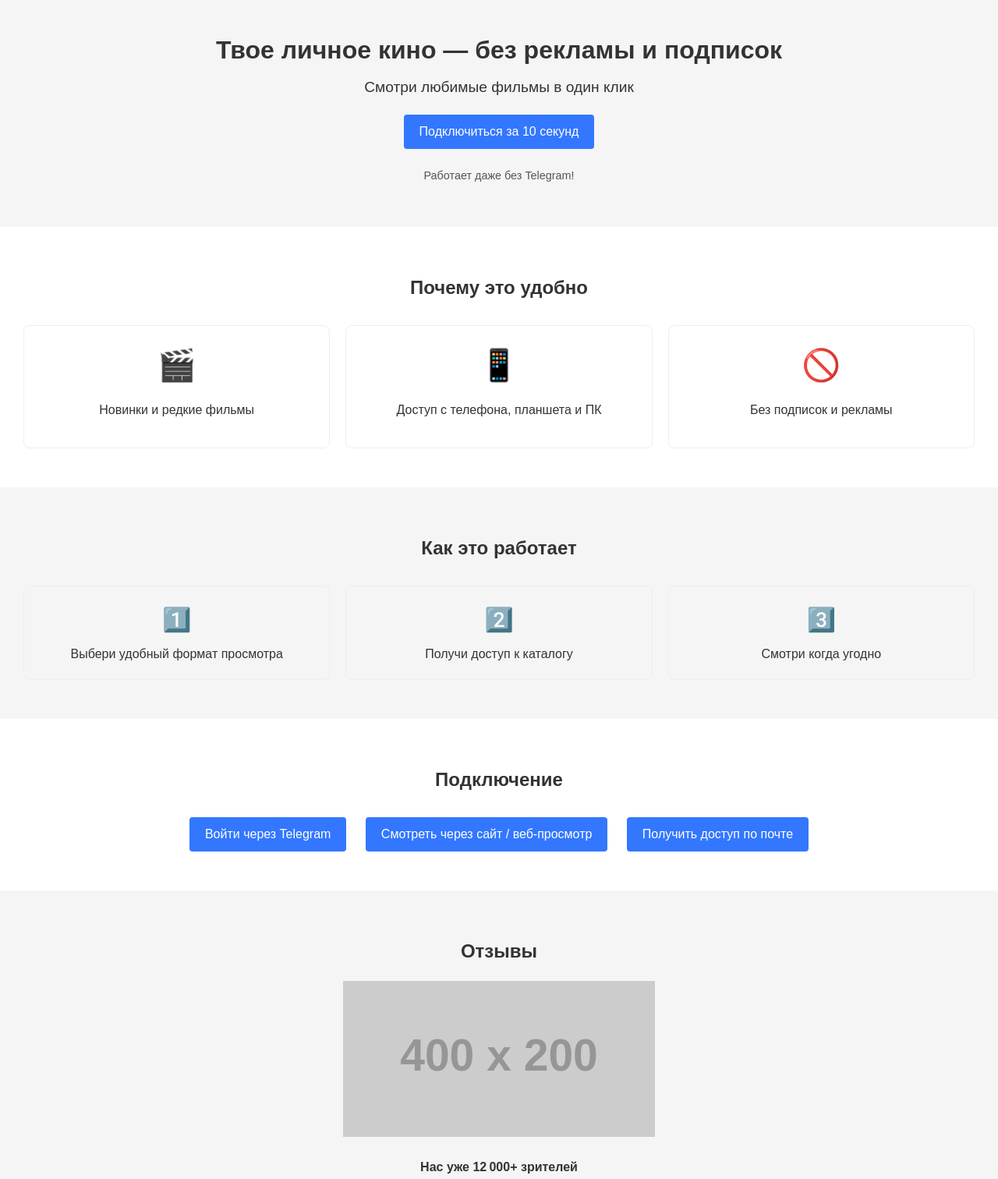
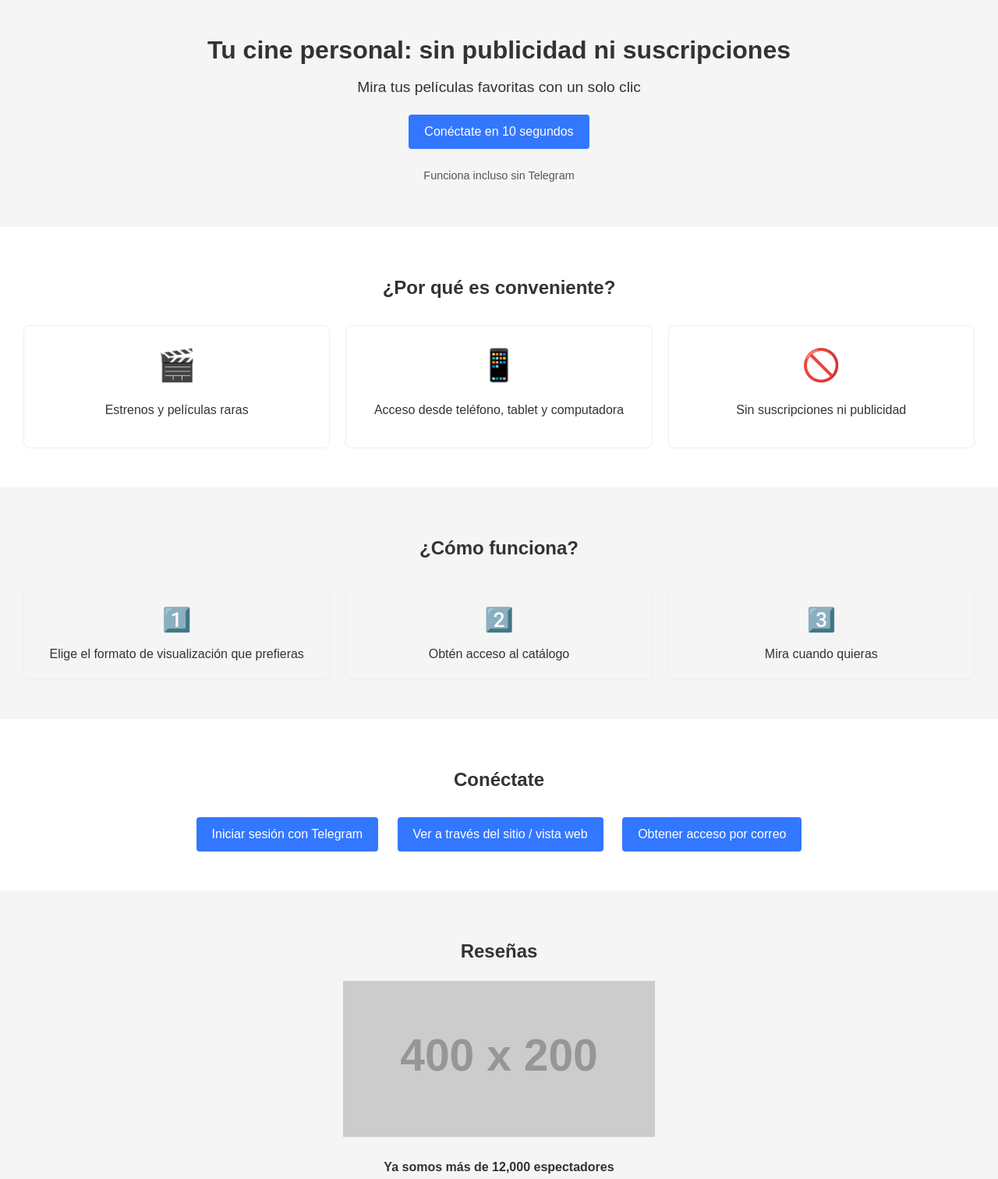
Before and after one commit to Grishmanpro/website, a plain HTML site: page index.html in a window 1280 px wide. Shown: the top 1512 px of the page at 78% size. Drawn offline with Linux system fonts and the light colour scheme; placeholder pictures from the web are drawn by us.

Commit message:
Translate site content to Spanish

```diff
--- a/index.html
+++ b/index.html
@@ -1,84 +1,84 @@
 <!DOCTYPE html>
-<html lang="ru">
+<html lang="es">
 <head>
   <meta charset="UTF-8">
   <meta name="viewport" content="width=device-width, initial-scale=1.0">
-  <meta name="description" content="Смотрите новинки и редкие фильмы без рекламы и подписок. Удобный доступ с любых устройств.">
-  <title>Твое личное кино</title>
+  <meta name="description" content="Mira estrenos y películas raras sin publicidad ni suscripciones. Acceso cómodo desde cualquier dispositivo.">
+  <title>Tu cine personal</title>
   <link rel="stylesheet" href="style.css">
 </head>
 <body>
   <header>
-    <h1>Твое личное кино — без рекламы и подписок</h1>
-    <p class="subheading">Смотри любимые фильмы в один клик</p>
-    <a href="#connect" class="cta-button">Подключиться за 10 секунд</a>
-    <p class="note">Работает даже без Telegram!</p>
+    <h1>Tu cine personal: sin publicidad ni suscripciones</h1>
+    <p class="subheading">Mira tus películas favoritas con un solo clic</p>
+    <a href="#connect" class="cta-button">Conéctate en 10 segundos</a>
+    <p class="note">Funciona incluso sin Telegram</p>
   </header>
 
   <section class="features">
-    <h2>Почему это удобно</h2>
+    <h2>¿Por qué es conveniente?</h2>
     <div class="feature-cards">
       <div class="feature-card">
         <div class="icon">🎬</div>
-        <p>Новинки и редкие фильмы</p>
+        <p>Estrenos y películas raras</p>
       </div>
       <div class="feature-card">
         <div class="icon">📱</div>
-        <p>Доступ с телефона, планшета и ПК</p>
+        <p>Acceso desde teléfono, tablet y computadora</p>
       </div>
       <div class="feature-card">
         <div class="icon">🚫</div>
-        <p>Без подписок и рекламы</p>
+        <p>Sin suscripciones ni publicidad</p>
       </div>
     </div>
   </section>
 
   <section class="steps">
-    <h2>Как это работает</h2>
+    <h2>¿Cómo funciona?</h2>
     <ol>
-      <li><span class="icon">1️⃣</span> Выбери удобный формат просмотра</li>
-      <li><span class="icon">2️⃣</span> Получи доступ к каталогу</li>
-      <li><span class="icon">3️⃣</span> Смотри когда угодно</li>
+      <li><span class="icon">1️⃣</span> Elige el formato de visualización que prefieras</li>
+      <li><span class="icon">2️⃣</span> Obtén acceso al catálogo</li>
+      <li><span class="icon">3️⃣</span> Mira cuando quieras</li>
     </ol>
   </section>
 
   <section class="connection-options" id="connect">
-    <h2>Подключение</h2>
-    <a href="https://t.me/pulpocine_bot">Войти через Telegram</a>
-    <a href="#web">Смотреть через сайт / веб‑просмотр</a>
-    <a href="mailto:info@example.com">Получить доступ по почте</a>
+    <h2>Conéctate</h2>
+    <a href="https://t.me/pulpocine_bot">Iniciar sesión con Telegram</a>
+    <a href="#web">Ver a través del sitio / vista web</a>
+    <a href="mailto:info@example.com">Obtener acceso por correo</a>
   </section>
 
   <section class="reviews">
-    <h2>Отзывы</h2>
-    <img src="https://via.placeholder.com/400x200" alt="screenshot">
-    <p class="user-count">Нас уже 12 000+ зрителей</p>
+    <h2>Reseñas</h2>
+    <img src="https://via.placeholder.com/400x200" alt="captura de pantalla">
+    <p class="user-count">Ya somos más de 12,000 espectadores</p>
   </section>
 
   <section class="faq">
-    <h2>FAQ</h2>
+    <h2>Preguntas frecuentes</h2>
     <details>
-      <summary>Как получить доступ?</summary>
-      <p>Нажмите кнопку «Подключиться за 10 секунд» и следуйте инструкции.</p>
+      <summary>¿Cómo obtener acceso?</summary>
+      <p>Pulsa el botón "Conéctate en 10 segundos" y sigue las instrucciones.</p>
     </details>
     <details>
-      <summary>Нужен ли Telegram?</summary>
-      <p>Нет, сервис работает и без него.</p>
+      <summary>¿Se necesita Telegram?</summary>
+      <p>No, el servicio funciona sin él.</p>
     </details>
     <details>
-      <summary>Сколько это стоит?</summary>
-      <p>Вы платите только за выбранный формат, без подписок.</p>
+      <summary>¿Cuánto cuesta?</summary>
+      <p>Pagas solo por el formato elegido, sin suscripciones.</p>
     </details>
   </section>
 
   <footer>
-    <p>Контакты: <a href="mailto:marketing@cinealquimista.com">marketing@cinealquimista.com</a></p>
+    <p>Contacto: <a href="mailto:marketing@cinealquimista.com">marketing@cinealquimista.com</a></p>
     <div class="social">
       <a href="https://t.me/pulpocine_bot">Telegram</a>
       <a href="https://instagram.com/cinealquimista">Instagram</a>
     </div>
-    <a href="https://t.me/pulpocine_bot" class="cta-button">Войти через Telegram</a>
-    <p><a href="#">Политика конфиденциальности</a></p>
+    <a href="https://t.me/pulpocine_bot" class="cta-button">Iniciar sesión con Telegram</a>
+    <p><a href="#">Política de privacidad</a></p>
   </footer>
 </body>
 </html>
```
